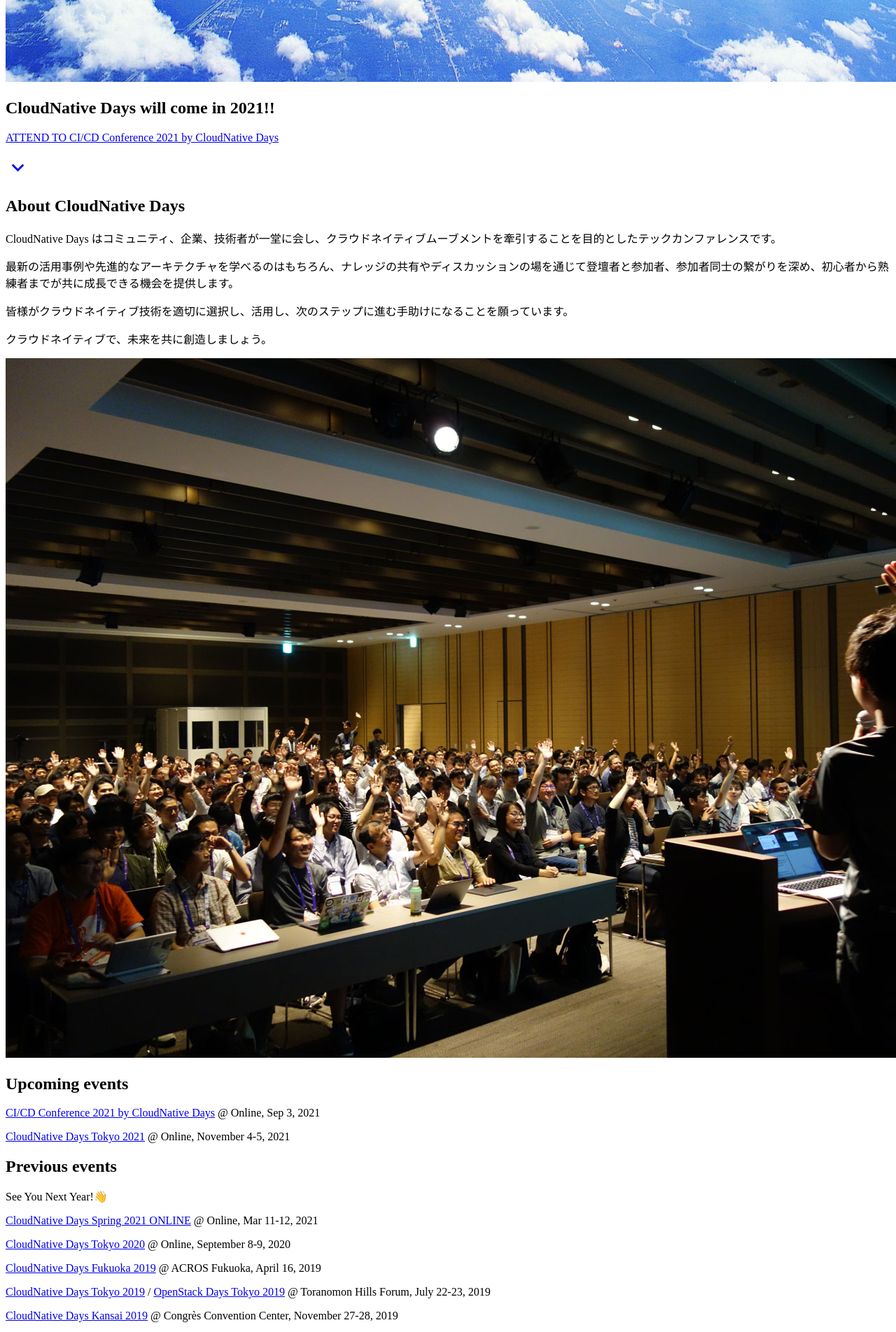
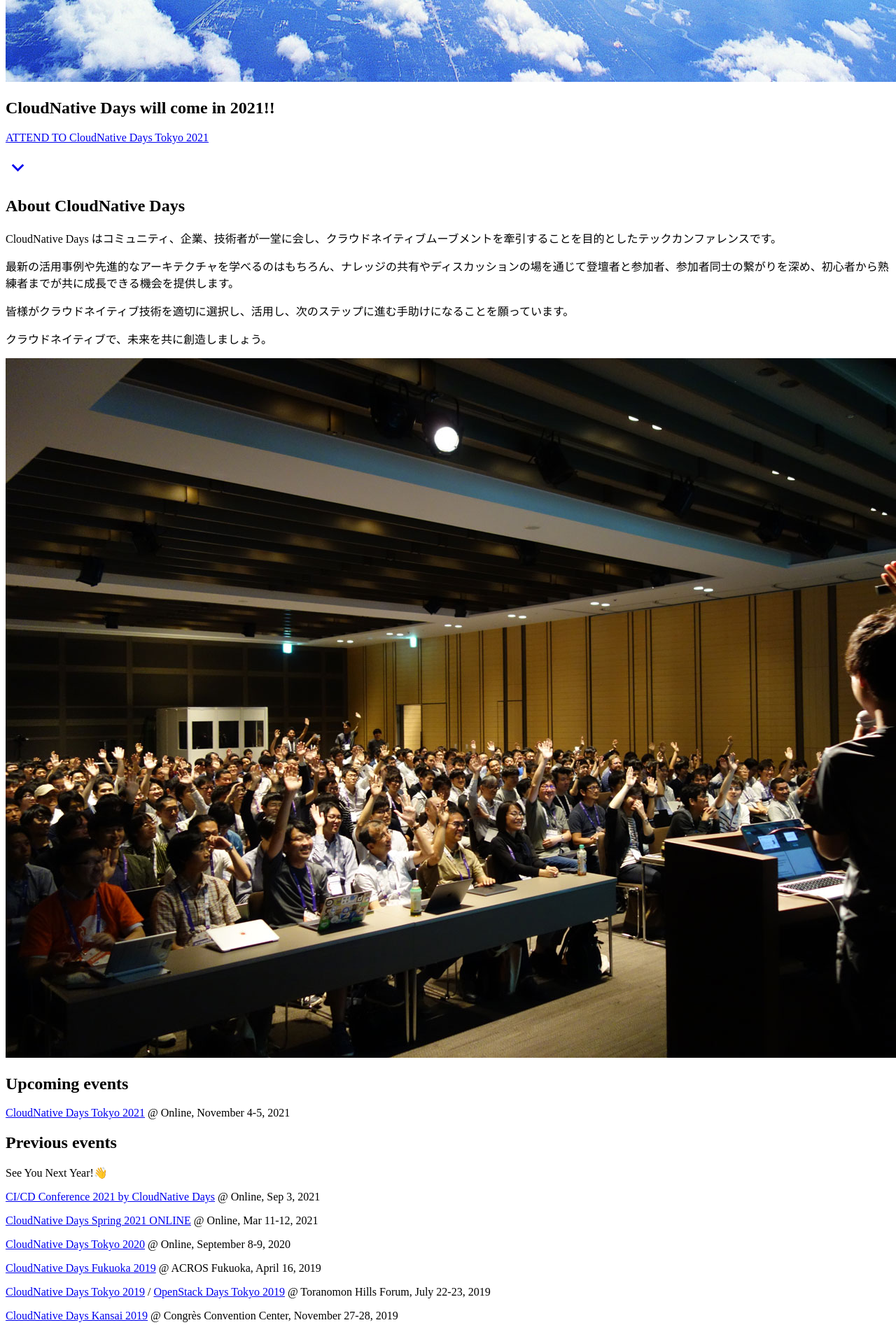
Before and after one commit to cloudnativedaysjp/website, a Next.js app: page / in a window 1280 px wide. Shown: the part 1139-3043 px from the top of the page at 70% size. Built offline with nearby package versions, Linux system fonts and the light colour scheme.

Commit message:
Fix cndt link

```diff
--- a/src/components/page/Lp2021/Lp2021.tsx
+++ b/src/components/page/Lp2021/Lp2021.tsx
@@ -42,10 +42,10 @@ export const Lp2021: React.FC = () => {
             </h1>
             <a
               className="h-14 border border-solid border-green-400 flex justify-center items-center hover:bg-green-400 text-green-400 hover:text-black transition-all"
-              href="https://event.cloudnativedays.jp/cicd2021"
+              href="https://event.cloudnativedays.jp/cndt2021"
             >
               <p className="font-bold text-shadow-lg text-center text-2xl pl-2 pr-2">
-                ATTEND TO CI/CD Conference 2021 by CloudNative Days
+                ATTEND TO CloudNative Days Tokyo 2021
               </p>
             </a>
             <div className="pt-6">
@@ -95,15 +95,6 @@ export const Lp2021: React.FC = () => {
             </h1>
             <p className="text-lg font-serif">
               <a
-                href="https://event.cloudnativedays.jp/cicd2021"
-                className="text-green-400 hover:text-green-600 transition-all"
-              >
-                CI/CD Conference 2021 by CloudNative Days
-              </a>
-              <span className="text-white"> @ Online, Sep 3, 2021</span>
-            </p>
-            <p className="text-lg font-serif">
-              <a
                 href="https://event.cloudnativedays.jp/cndt2021"
                 className="text-green-400 hover:text-green-600 transition-all"
               >
@@ -120,6 +111,15 @@ export const Lp2021: React.FC = () => {
           <div className="text-white w-180 py-48 text-center">
             <h1 className="text-white text-3xl font-bold">Previous events</h1>
             <p className="pt-8 text-lg font-serif">See You Next Year!👋</p>
+            <p className="text-lg font-serif">
+              <a
+                href="https://event.cloudnativedays.jp/cicd2021"
+                className="text-green-400 hover:text-green-600 transition-all"
+              >
+                CI/CD Conference 2021 by CloudNative Days
+              </a>
+              <span className="text-white"> @ Online, Sep 3, 2021</span>
+            </p>
             <p className="pt-8 text-lg font-serif">
               <a
                 href="https://event.cloudnativedays.jp/cndo2021"
```
